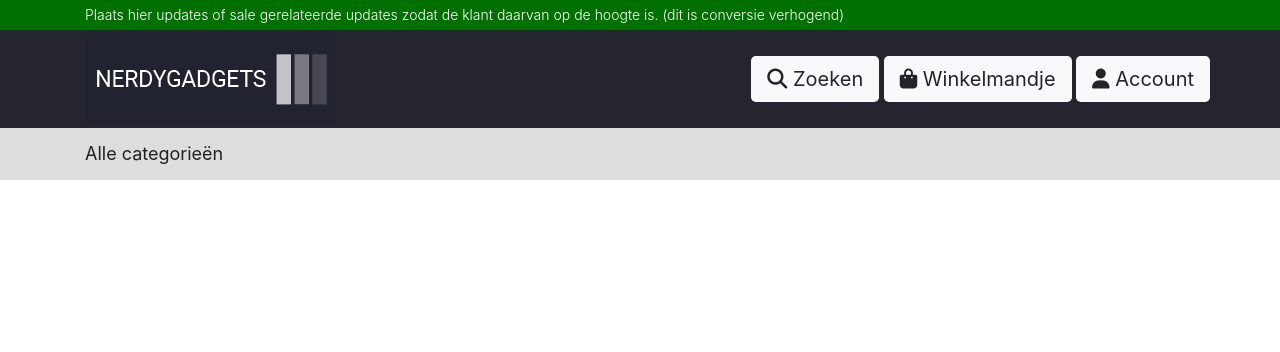
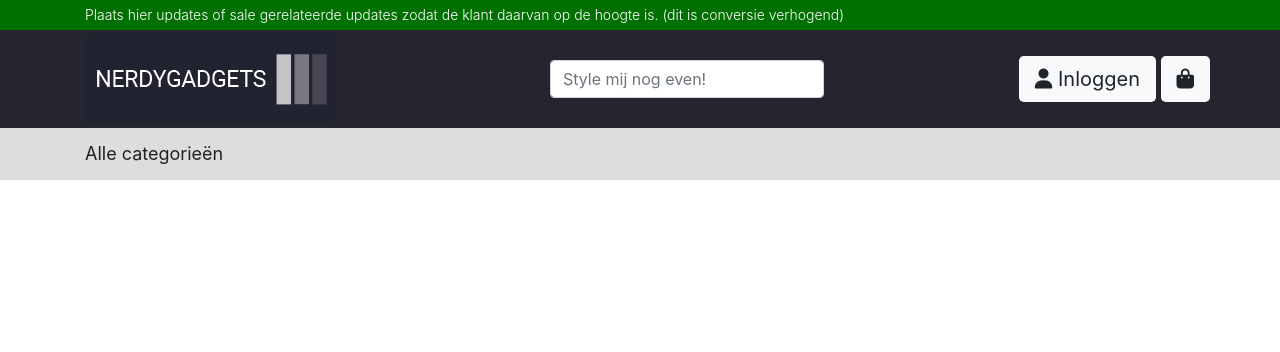
Before and after one commit to RafaelMuijsert/NerdyGadgets, a PHP site: page /index.php in a window 1280 px wide. Shown: the top 352 px of the page. Run offline with PHP 8.4, Linux system fonts and the light colour scheme; data that the repository does not hold is empty; some libraries are stand-ins or nearby versions; some web fonts are replaced.

Commit message:
adjusted header margins

```diff
--- a/public/css/style.css
+++ b/public/css/style.css
@@ -1,6 +1,10 @@
 html {
     box-sizing: border-box;
     width: 100vw;
+}
+
+.header__nav {
+  margin-bottom: 15px;
 }
 
 .header__brand {
--- a/public/header.php
+++ b/public/header.php
@@ -50,15 +50,18 @@ $databaseConnection = connectToDatabase();
                             </div>
                         </a>
                     </div>
+                    <div class="col-xs-4 search__input">
+                      <form action="browse.php">
+                        <input class="form-control" type="text" placeholder="Style mij nog even!" name="search_string" id="search_string" value="" class="form-submit">
+                      </form>
+                    </div>
                     <div class="nav-wrapper">
-                        <a href="browse.php" class="btn btn-light btn-lg">
-                            <i class="fas fa-search search"></i> Zoeken
+
+                        <a href="#" class="btn btn-light btn-lg">
+                            <i class="fa-solid fa-user"></i> Inloggen
                         </a>
                         <a href="cart.php" class="btn btn-light btn-lg">
-                            <i class="fa-solid fa-shopping-bag"></i> Winkelmandje
-                        </a>
-                        <a href="#" class="btn btn-light btn-lg">
-                            <i class="fa-solid fa-user"></i> Account
+                            <i class="fa-solid fa-shopping-bag"></i>
                         </a>
                     </div>
 
```
